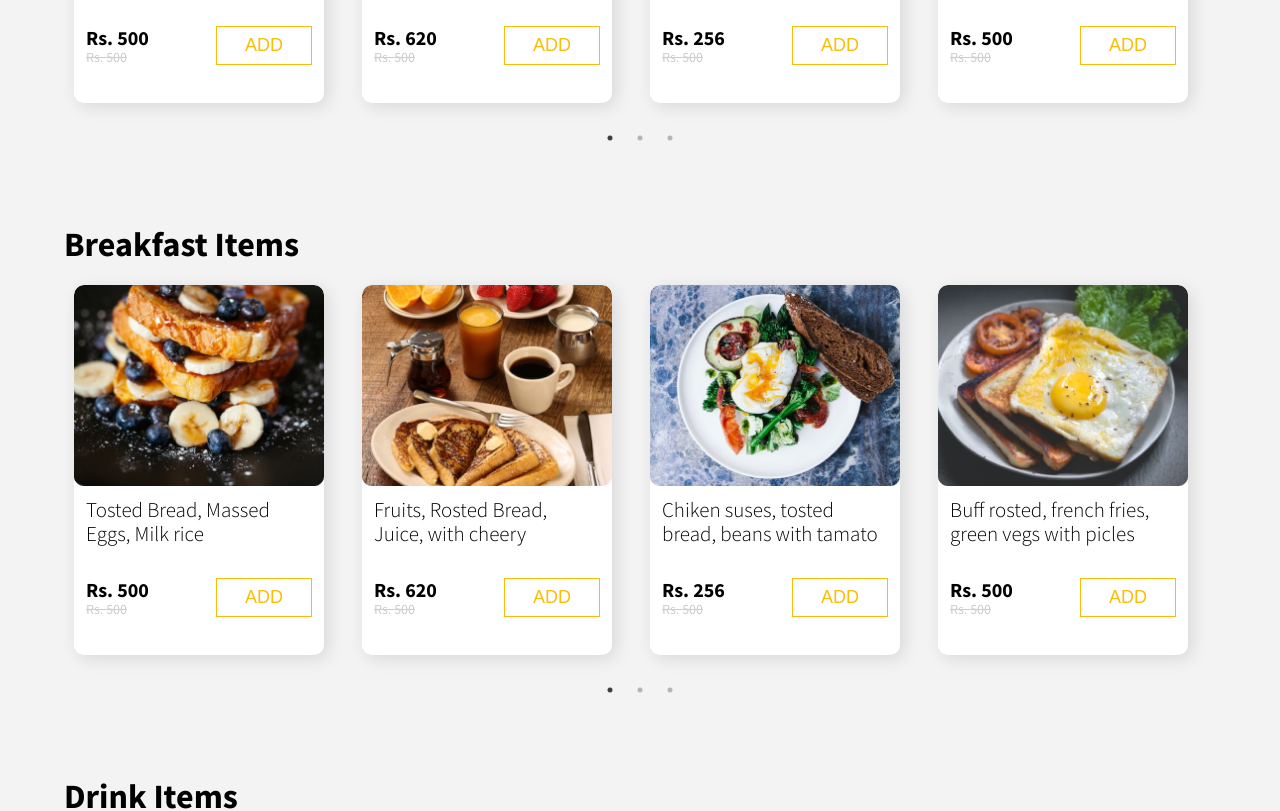
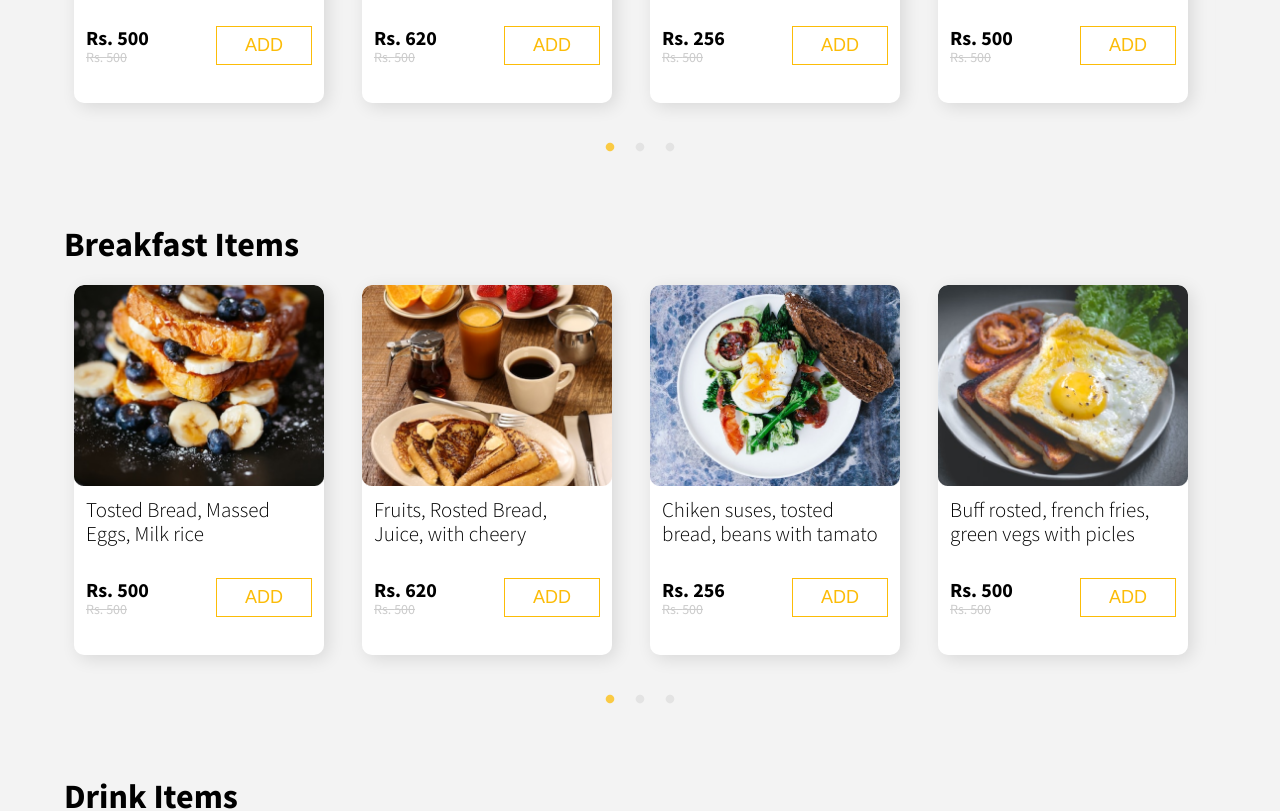
Before and after one commit to dkg08/swivt-assignment-project, a React (Create React App) app: page / in a window 1280 px wide. Shown: the part 2600-3411 px from the top of the page. Built offline with nearby package versions, Linux system fonts and the light colour scheme.

Commit message:
fix: dots color changed

```diff
--- a/src/components/breakfast/breakfast.scss
+++ b/src/components/breakfast/breakfast.scss
@@ -1,8 +1,26 @@
+@import '../../global.scss';
 .breakfast{
     margin: 50px 0 100px 0;
     h2{
         font-size: 34px;
         margin:0;
     }
-
+    .slick-dots {
+        li {
+            button {
+                &:before {
+                    color: rgb(179, 178, 178) !important;
+                    font-size: 10px !important;
+                    margin-top: 10px;
+                }
+            }
+        }
+        li.slick-active {
+            button {
+                &:before {
+                    color: $yellow-shade !important;
+                }
+            }
+        }
+    }
 }
--- a/src/components/drinkItems/drink.scss
+++ b/src/components/drinkItems/drink.scss
@@ -1,8 +1,27 @@
+@import '../../global.scss';
 .drink{
     margin: 50px 0 100px 0;
     h2{
         font-size: 34px;
         margin:0;
     }
+    .slick-dots {
+        li {
+            button {
+                &:before {
+                    color: rgb(179, 178, 178) !important;
+                    font-size: 10px !important;
+                    margin-top: 10px;
+                }
+            }
+        }
+        li.slick-active {
+            button {
+                &:before {
+                    color: $yellow-shade !important;
+                }
+            }
+        }
+    }
 
 }
--- a/src/components/popularFoods/popularFood.scss
+++ b/src/components/popularFoods/popularFood.scss
@@ -1,8 +1,27 @@
+@import '../../global.scss';
 .popularFood{
     margin: 100px 0;
     h2{
         font-size: 34px;
         margin:0;
     }
+    .slick-dots {
+        li {
+            button {
+                &:before {
+                    color: rgb(179, 178, 178) !important;
+                    font-size: 10px !important;
+                    margin-top: 10px;
+                }
+            }
+        }
+        li.slick-active {
+            button {
+                &:before {
+                    color: $yellow-shade !important;
+                }
+            }
+        }
+    }
 
 }
```
